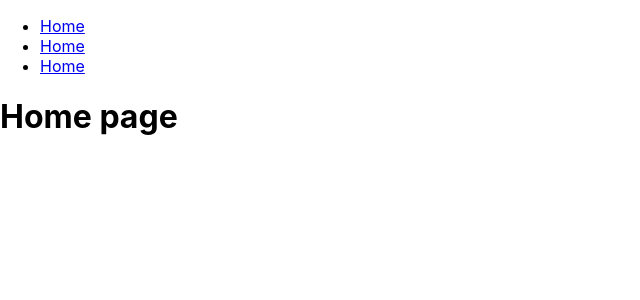
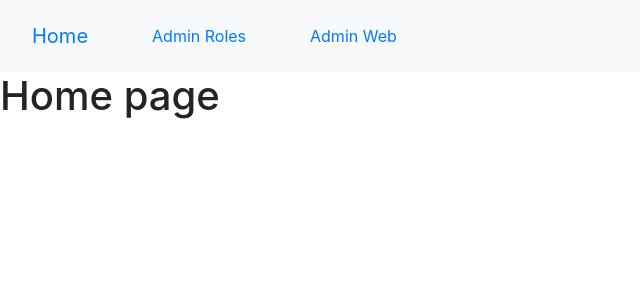
Before and after one commit to Nifnat/A3-WWI, a React (Create React App) app in the folder frontEnd/a3-wwi-fe/: page / in a window 1280 px wide. Shown: the top 300 px of the page, without its empty margins (0-640 px from the left). Built offline with nearby package versions, Linux system fonts and the light colour scheme.

Commit message:
Added bootstrap navbar and imported bootstrap css

```diff
--- a/frontEnd/a3-wwi-fe/package.json
+++ b/frontEnd/a3-wwi-fe/package.json
@@ -6,6 +6,7 @@
     "@testing-library/jest-dom": "^5.11.9",
     "@testing-library/react": "^11.2.3",
     "@testing-library/user-event": "^12.6.2",
+    "bootstrap": "^4.6.0",
     "react": "^17.0.1",
     "react-bootstrap": "^1.4.3",
     "react-dom": "^17.0.1",
--- a/frontEnd/a3-wwi-fe/src/App.js
+++ b/frontEnd/a3-wwi-fe/src/App.js
@@ -1,4 +1,5 @@
 import {BrowserRouter, Switch, Route, Link} from "react-router-dom"
+import {Navbar, NavbarBrand, NavLink} from "react-bootstrap"
 import Home from "./pages/Home"
 import AdminRoles from "./pages/AdminRoles"
 import AdminWeb from "./pages/AdminWeb"
@@ -7,19 +8,11 @@ import './App.css';
 function App() {
   return (
     <BrowserRouter>
-      <nav>
-        <ul>
-          <li>
-            <Link to ={"/"} className = "nav-link"> Home </Link>
-          </li>
-          <li>
-            <Link to ={"/AdminRoles"} className = "nav-link"> Home </Link>
-          </li>
-          <li>
-            <Link to ={"/AdminWeb"} className = "nav-link"> Home </Link>
-          </li>
-        </ul>
-      </nav>
+      <Navbar bg="light">
+        <NavbarBrand><Link to ={"/"} className = "nav-link"> Home </Link></NavbarBrand>
+        <NavLink><Link to ={"/AdminRoles"} className = "nav-link"> Admin Roles </Link></NavLink>
+        <NavLink><Link to ={"/AdminWeb"} className = "nav-link"> Admin Web </Link></NavLink>
+      </Navbar>
       <Switch>
         <Route exact path='/' component={Home} />
         <Route exact path='/AdminRoles' component={AdminRoles} />
--- a/frontEnd/a3-wwi-fe/src/index.js
+++ b/frontEnd/a3-wwi-fe/src/index.js
@@ -3,6 +3,8 @@ import ReactDOM from 'react-dom';
 import './index.css';
 import App from './App';
 import reportWebVitals from './reportWebVitals';
+import 'bootstrap/dist/css/bootstrap.min.css';
+
 
 ReactDOM.render(
   <React.StrictMode>
```
Also changed, not shown: 1 other file (tests, documents, lock files or other folders).
